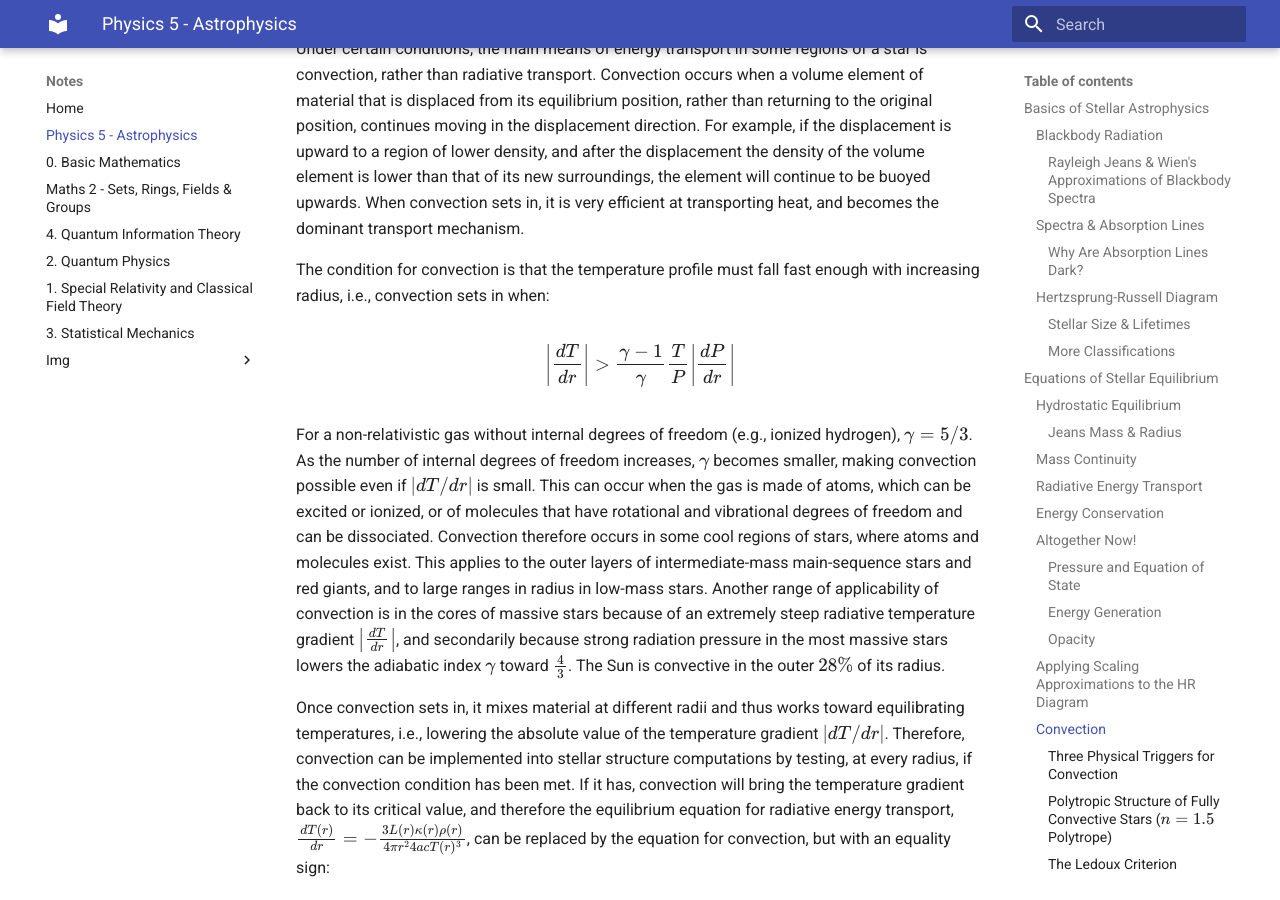
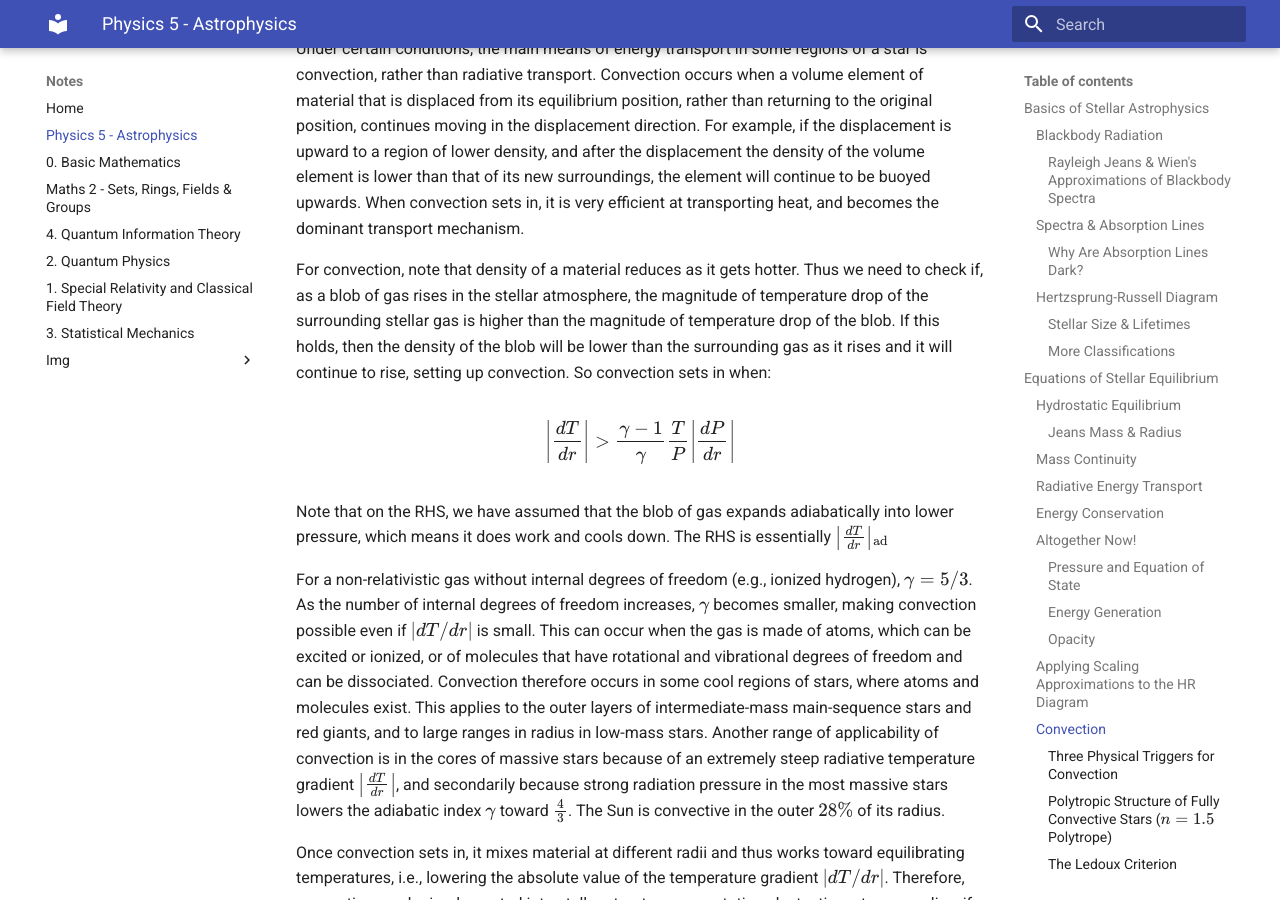
Before and after one commit to regstuff/notes, an MkDocs documentation site: the page built from docs/Physics_Astrophysics.md, in a window 1280 px wide and 900 px high, scrolled down 43106 px. Built offline with MkDocs 1.6.1 and Material for MkDocs 9.7.7, drawn with Linux system fonts in a browser that asks for light colours.

Commit message:
Update Physics_Astrophysics.md

```diff
--- a/docs/Physics_Astrophysics.md
+++ b/docs/Physics_Astrophysics.md
@@ -933,9 +933,11 @@ We have thus seen that the mass vs. luminosity relation and the surface-temperat
 
 Under certain conditions, the main means of energy transport in some regions of a star is convection, rather than radiative transport. Convection occurs when a volume element of material that is displaced from its equilibrium position, rather than returning to the original position, continues moving in the displacement direction. For example, if the displacement is upward to a region of lower density, and after the displacement the density of the volume element is lower than that of its new surroundings, the element will continue to be buoyed upwards. When convection sets in, it is very efficient at transporting heat, and becomes the dominant transport mechanism.
 
-The condition for convection is that the temperature profile must fall fast enough with increasing radius, i.e., convection sets in when:
+For convection, note that density of a material reduces as it gets hotter. Thus we need to check if, as a blob of gas rises in the stellar atmosphere, the magnitude of temperature drop of the surrounding stellar gas is higher than the magnitude of temperature drop of the blob. If this holds, then the density of the blob will be lower than the surrounding gas as it rises and it will continue to rise, setting up convection. So convection sets in when:
 
 $$\left\vert{}\frac{dT}{dr}\right\vert{} > \frac{\gamma - 1}{\gamma}\frac{T}{P}\left\vert{}\frac{dP}{dr}\right\vert{}$$
+
+Note that on the RHS, we have assumed that the blob of gas expands adiabatically into lower pressure, which means it does work and cools down. The RHS is essentially $\left\vert{}\frac{dT}{dr}\right\vert{}_{\text{ad}}$
 
 For a non-relativistic gas without internal degrees of freedom (e.g., ionized hydrogen), $\gamma = 5/3$. As the number of internal degrees of freedom increases, $\gamma$ becomes smaller, making convection possible even if $\vert{}dT/dr\vert{}$ is small. This can occur when the gas is made of atoms, which can be excited or ionized, or of molecules that have rotational and vibrational degrees of freedom and can be dissociated. Convection therefore occurs in some cool regions of stars, where atoms and molecules exist. This applies to the outer layers of intermediate-mass main-sequence stars and red giants, and to large ranges in radius in low-mass stars. Another range of applicability of convection is in the cores of massive stars because of an extremely steep radiative temperature gradient $\left\vert{}\frac{dT}{dr}\right\vert{}$, and secondarily because strong radiation pressure in the most massive stars lowers the adiabatic index $\gamma$ toward $\frac{4}{3}$. The Sun is convective in the outer $28\%$ of its radius.
 
```
